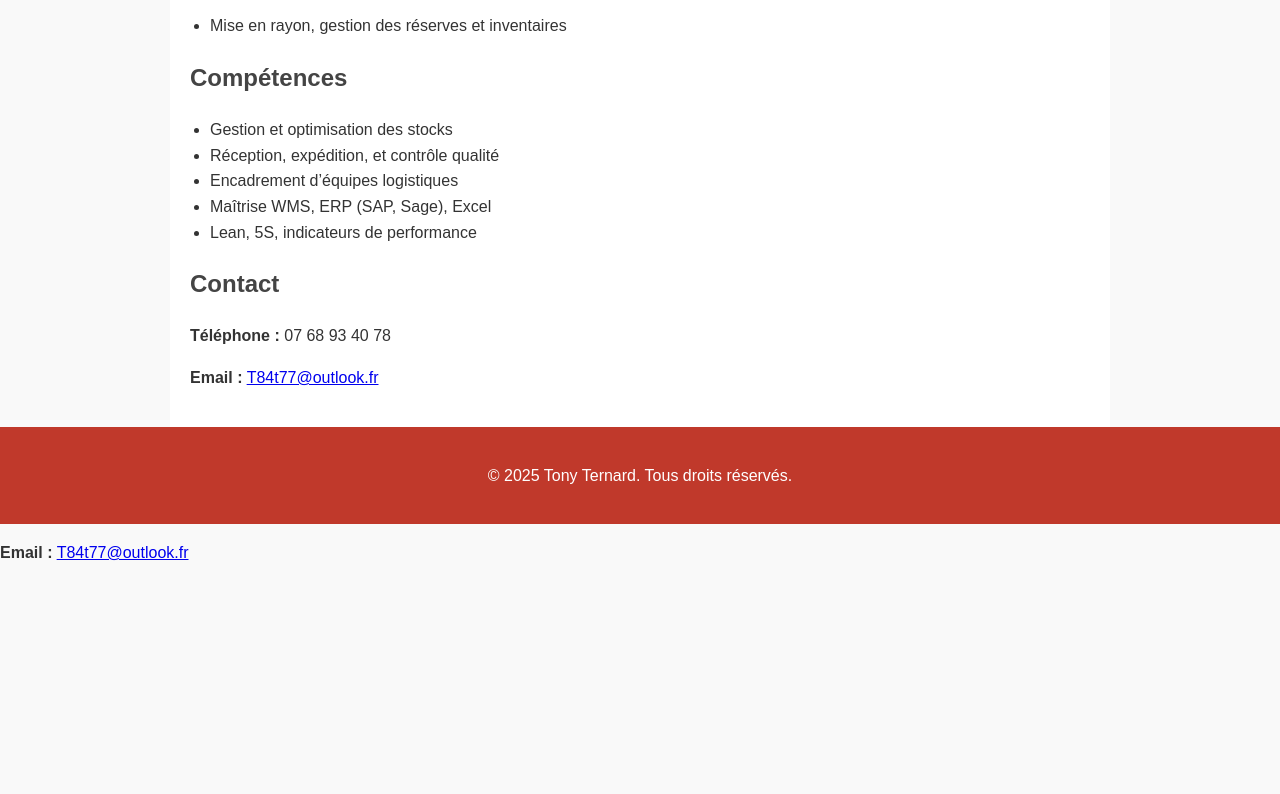
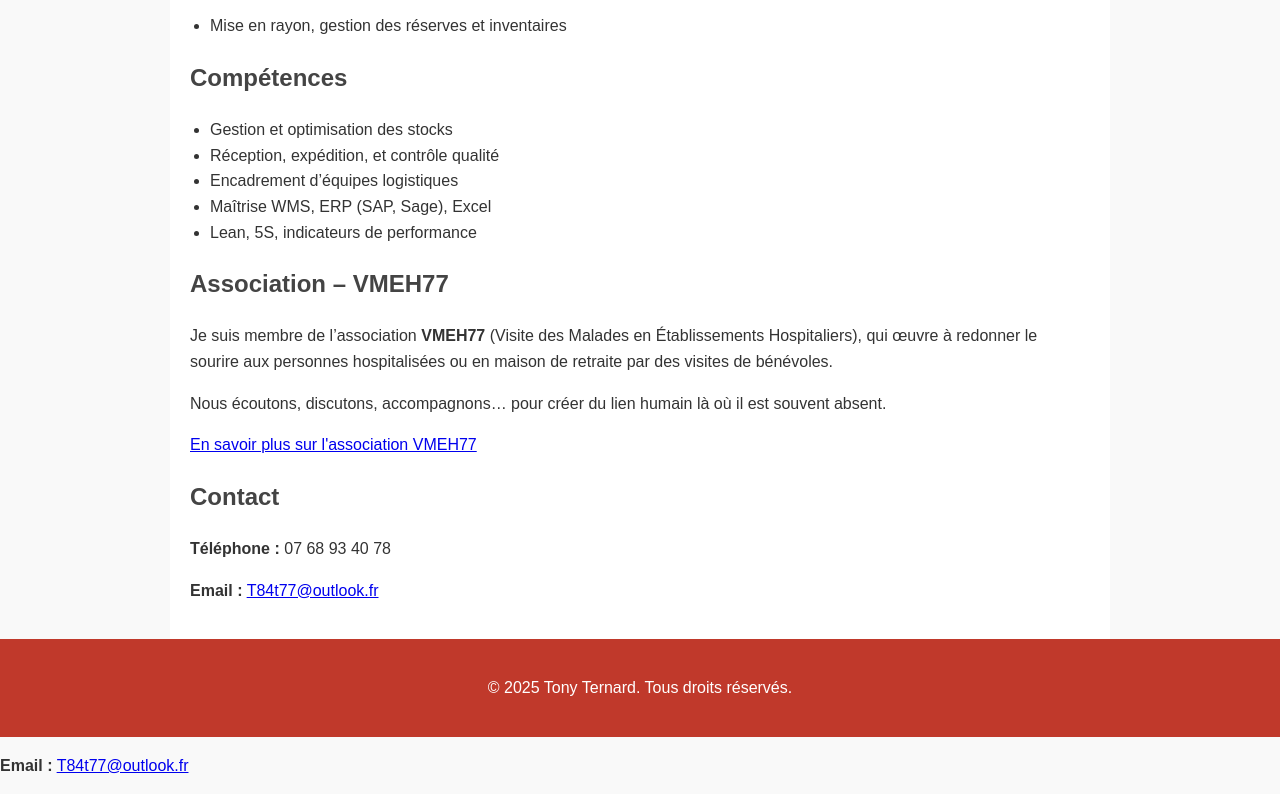
Before and after one commit to Tonytelz/sitetonyternard, a plain HTML site: page index.html in a window 1280 px wide. Shown: the part 1377-2171 px from the top of the page. Before the commit the page ends 1959 px from the top, so only its background shows below. Drawn offline with Linux system fonts and the light colour scheme.

Commit message:
Update index.html

```diff
--- a/index.html
+++ b/index.html
@@ -27,6 +27,7 @@
     <a href="#a-propos">À propos</a>
     <a href="#experience">Expérience</a>
     <a href="#competences">Compétences</a>
+    <a href="#association">Association</a>
     <a href="#contact">Contact</a>
   </nav>
 </header>
@@ -80,6 +81,12 @@
       <li>Lean, 5S, indicateurs de performance</li>
     </ul>
   </section>
+   <section id="association">
+    <h2>Association – VMEH77</h2>
+    <p>Je suis membre de l’association <strong>VMEH77</strong> (Visite des Malades en Établissements Hospitaliers), qui œuvre à redonner le sourire aux personnes hospitalisées ou en maison de retraite par des visites de bénévoles.</p>
+    <p>Nous écoutons, discutons, accompagnons… pour créer du lien humain là où il est souvent absent.</p>
+    <p><a href="https://www.vmeh77.fr" target="_blank">En savoir plus sur l'association VMEH77</a></p>
+  </section>
 
   <section id="contact">
     <h2>Contact</h2>
```
